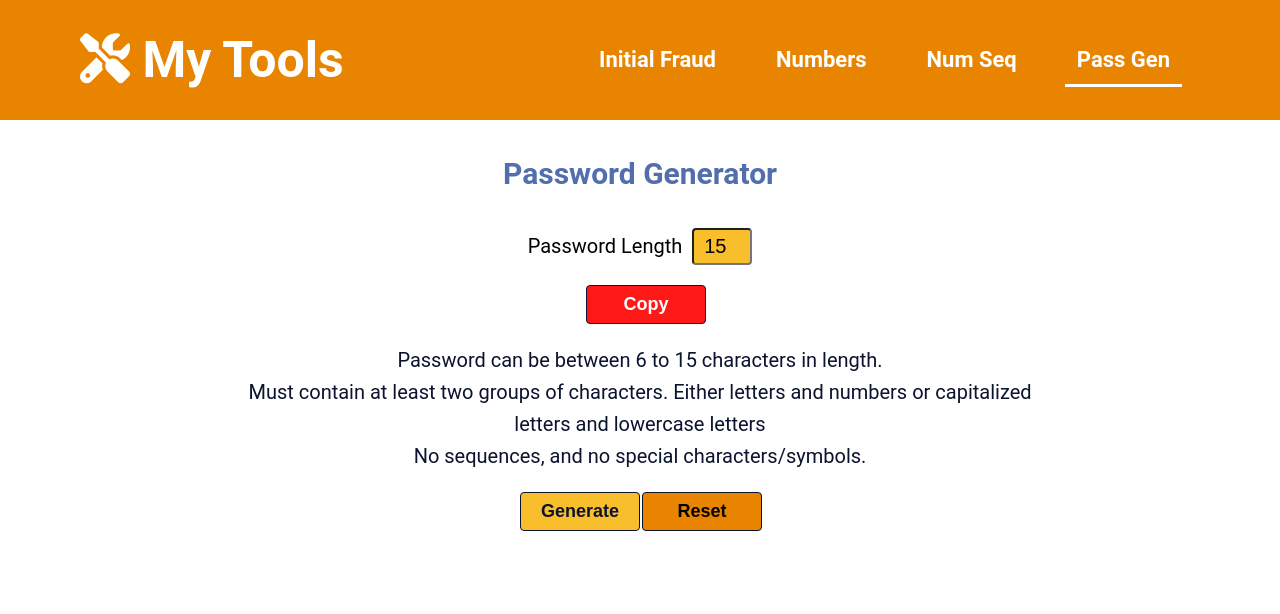
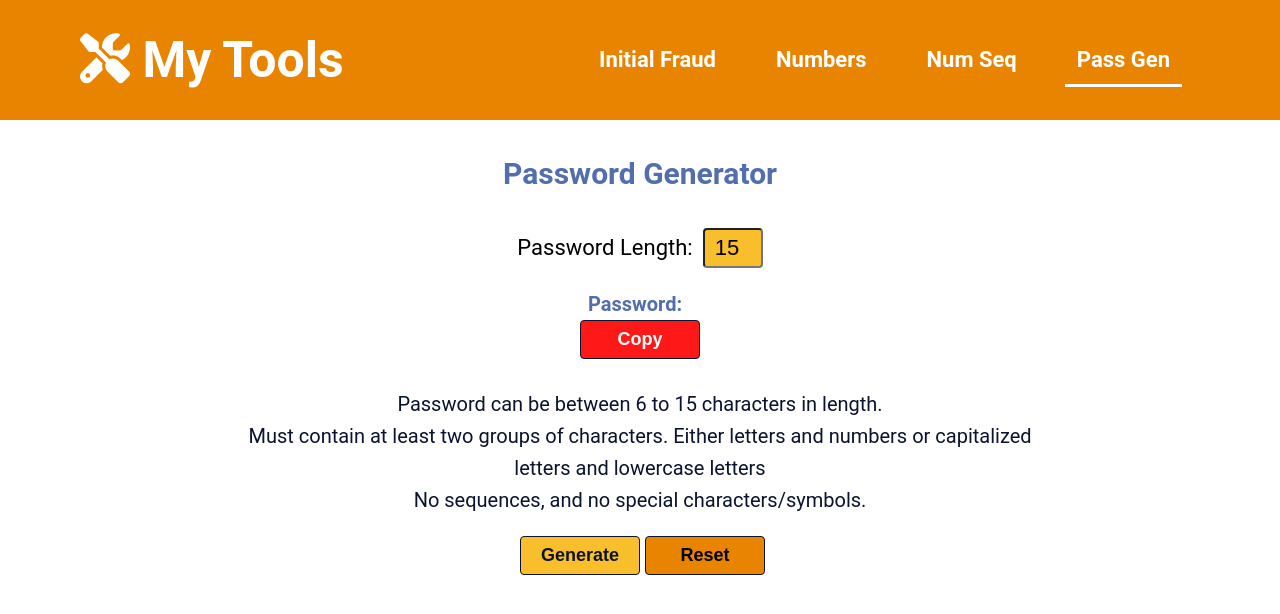
Before and after one commit to MelvinPeepers/tools, a React (Create React App) app in the folder my-app/: page /passwordGen in a window 1280 px wide. Shown: the top 614 px of the page. Built offline with nearby package versions, Linux system fonts and the light colour scheme.

Commit message:
final tweaks to password

```diff
--- a/my-app/src/components/pages/passwordGen/PasswordGen.css
+++ b/my-app/src/components/pages/passwordGen/PasswordGen.css
@@ -193,12 +193,12 @@ forms
 }
 
 .password-label {
-  font-size: 2rem;
+  font-size: 2.2rem;
   margin-right: 10px;
 }
 
 #password-length {
-  font-size: 2rem;
+  font-size: 2.2rem;
   width: 60px;
   padding: 5px 0 5px 10px;
   border-radius: 4px;
@@ -211,9 +211,11 @@ forms
 
 .password-copy {
   display: flex;
+  flex-direction: column;
   justify-content: flex-start;
   align-items: center;
   padding: 20px 0;
+  height: 120px;
 }
 
 .password-field {
@@ -229,7 +231,7 @@ forms
   font-size: 1.8rem;
   font-weight: bold;
   padding: 8px 20px;
-  margin-left: 2px;
+  margin-left: 5px;
   cursor: pointer;
   text-align: center;
   text-decoration: none;
@@ -239,6 +241,7 @@ forms
 .copy-btn {
   background-color: var(--copy-bg-color);
   color: var(--main-bg-color);
+  margin: 0;
 }
 
 .generator-btn {
--- a/my-app/src/components/pages/passwordGen/PasswordGen.js
+++ b/my-app/src/components/pages/passwordGen/PasswordGen.js
@@ -47,7 +47,7 @@ const PasswordGen = () => {
         <h2>Password Generator</h2>
         <div className='container-form'>
           <div className='password-form'>
-            <label className='password-label' htmlFor='password-length'>Password Length</label>
+            <label className='password-label' htmlFor='password-length'>Password Length:</label>
             <input
               defaultValue={passwordLength}
               // onChange is keeping track everything the password length is changed
@@ -61,7 +61,7 @@ const PasswordGen = () => {
           </div>
 
           <div className="password-copy">
-            <h3 className='password-field'>{password}</h3>
+            <h3 className='password-field'>Password: {password}</h3>
             <button onClick={handleCopyPassword} className='copy-btn password-btn'>Copy</button>
           </div>
 
@@ -72,7 +72,7 @@ const PasswordGen = () => {
           </div>
           <div className='btn-group'>
           <button onClick={handleGeneratePassword} className='generator-btn password-btn'>Generate</button>
-          <button className='reset-btn password-btn' id='resetInput' onClick={reset}>Reset</button>
+          <button onClick={reset} className='reset-btn password-btn' id='resetInput'>Reset</button>
           </div>
         </div>
       </div>
```
